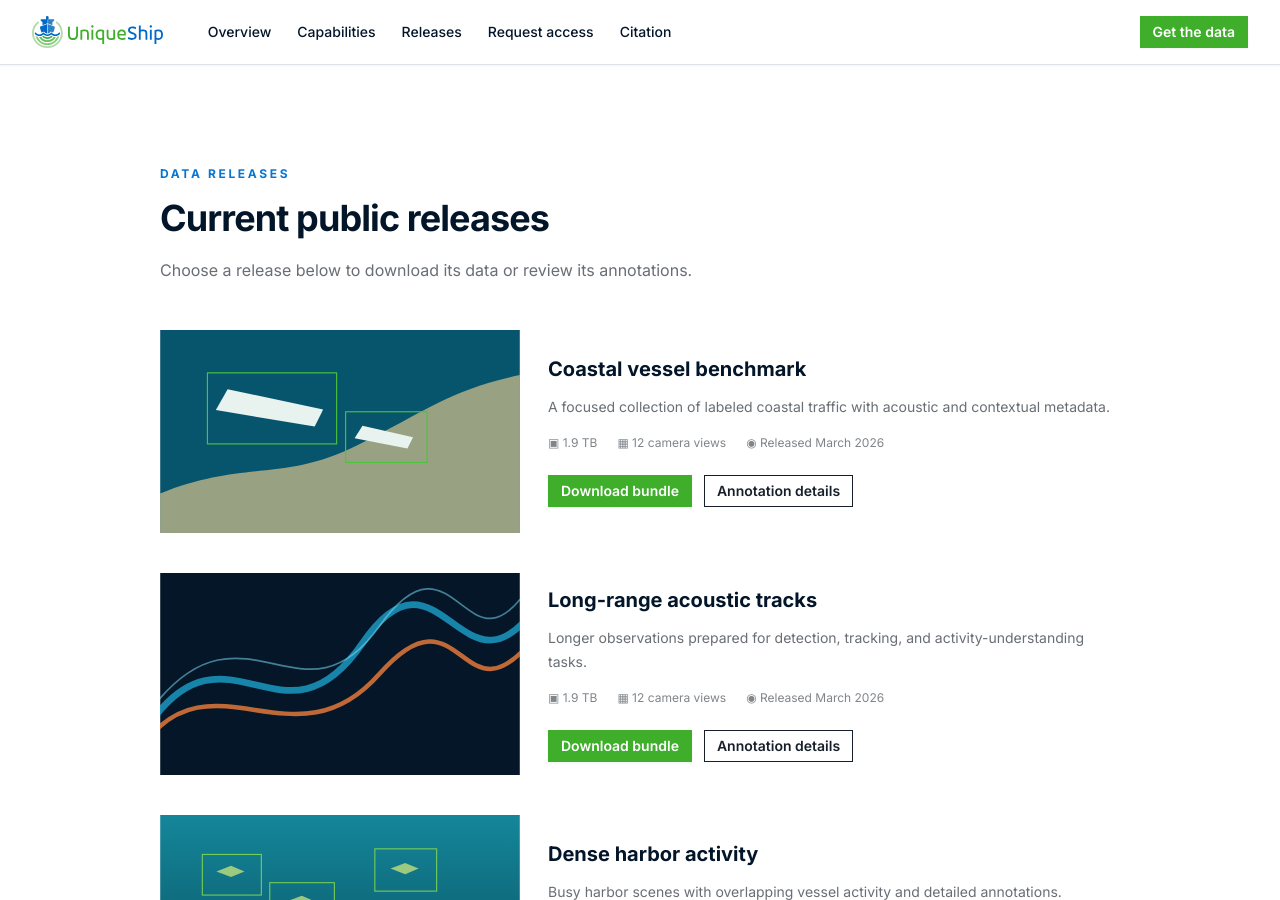
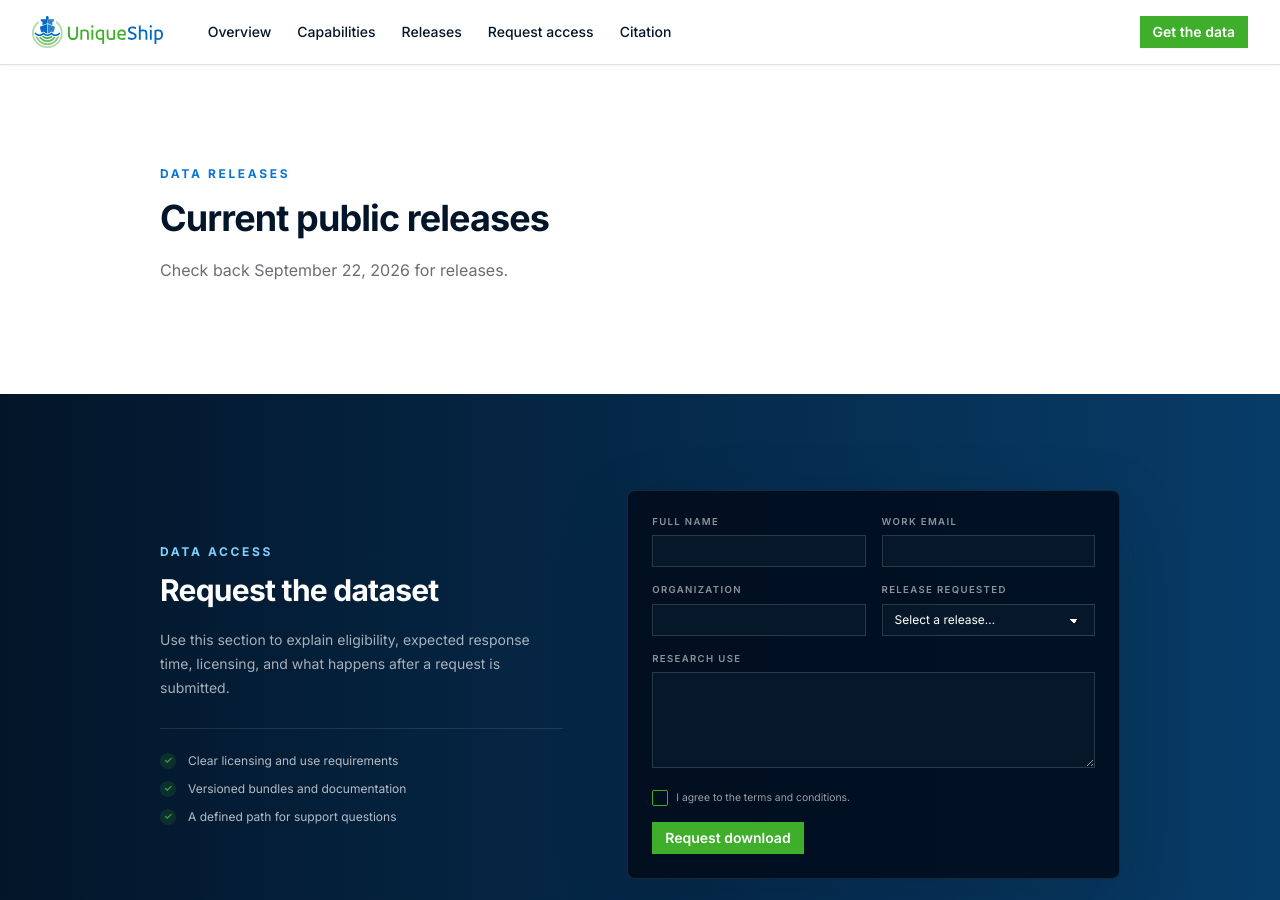
Before and after one commit to Kitware/UniqueShipData, a Jekyll site: the page built from index.md, in a window 1280 px wide and 900 px high, scrolled down 2237 px. Built offline with Jekyll 4.4.1, drawn with Linux system fonts in a browser that asks for light colours; some of the changed text lies outside the part shown.

Commit message:
Update releases content

```diff
--- a/index.md
+++ b/index.md
@@ -75,50 +75,22 @@ capabilities:
 releases:
   subheadline: Data releases
   headline: Current public releases
-  text: Choose a release below to download its data or review its annotations.
+  text: Check back September 22, 2026 for releases.
   items:
-    - title: Coastal vessel benchmark
-      image: "/assets/images/release-coastal-placeholder.svg"
-      image_alt: Placeholder aerial view of coastal vessel activity
-      description: A focused collection of labeled coastal traffic with acoustic and contextual metadata.
-      size: "1.9 TB"
-      views: 12 camera views
-      date: Released March 2026
-      buttons:
-        - label: Download bundle
-          url: "#request"
-          style: primary
-        - label: Annotation details
-          url: "#"
-          style: outline
-    - title: Long-range acoustic tracks
-      image: "/assets/images/release-tracks-placeholder.svg"
-      image_alt: Placeholder visualization of long-range acoustic tracks
-      description: Longer observations prepared for detection, tracking, and activity-understanding tasks.
-      size: "1.9 TB"
-      views: 12 camera views
-      date: Released March 2026
-      buttons:
-        - label: Download bundle
-          url: "#request"
-          style: primary
-        - label: Annotation details
-          url: "#"
-          style: outline
-    - title: Dense harbor activity
-      image: "/assets/images/release-harbor-placeholder.svg"
-      image_alt: Placeholder underwater view of dense harbor activity
-      description: Busy harbor scenes with overlapping vessel activity and detailed annotations.
-      size: "1.9 TB"
-      views: 12 camera views
-      date: Released March 2026
-      buttons:
-        - label: Download bundle
-          url: "#request"
-          style: primary
-        - label: Annotation details
-          url: "#"
-          style: outline
+  #  - title: Sample title
+  #    image: "/assets/images/release-coastal-placeholder.svg"
+  #    image_alt: Placeholder
+  #    description: Sample text paragraph should go here
+  #    size: "X.X TB"
+  #    views: X camera views
+  #    date: Released March 2026
+  #    buttons:
+  #      - label: Download bundle
+  #        url: "#request"
+  #        style: primary
+  #      - label: Annotation details
+  #        url: "#"
+  #        style: outline
 
 # ==================================================
 # REQUEST FORM
```
